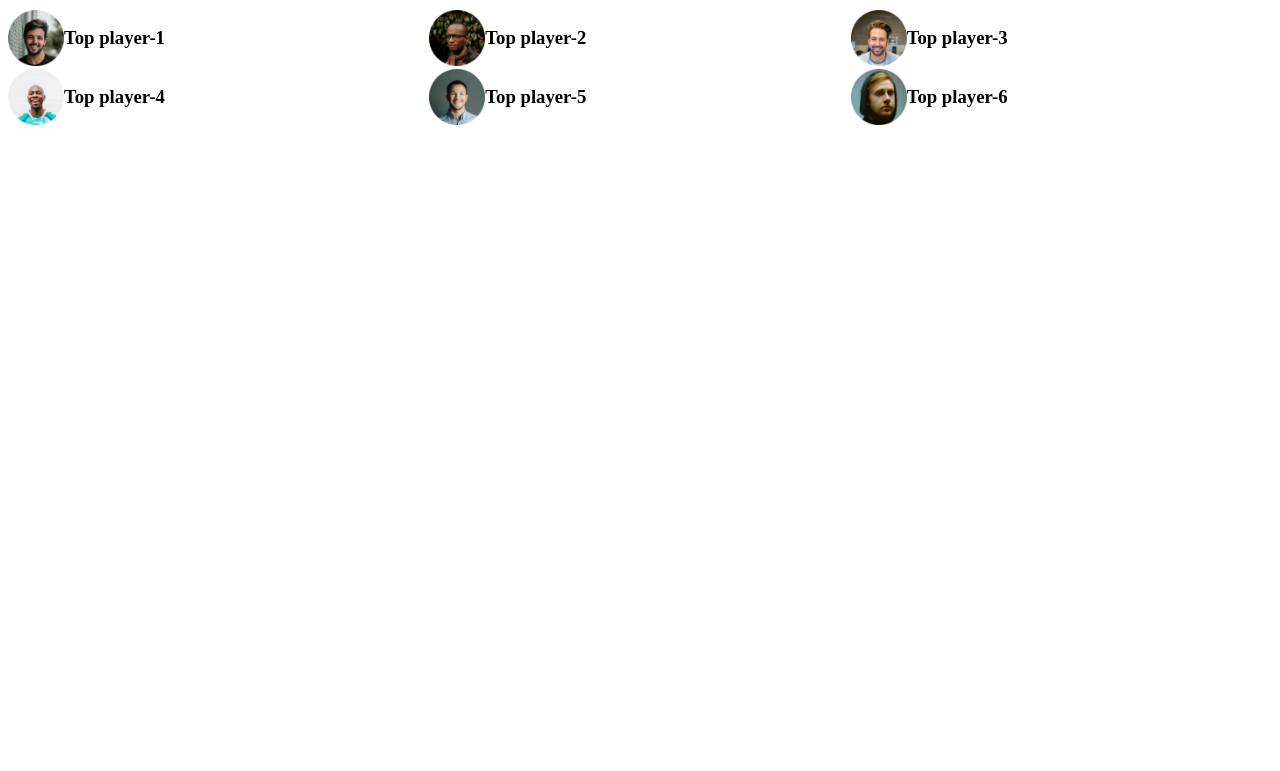
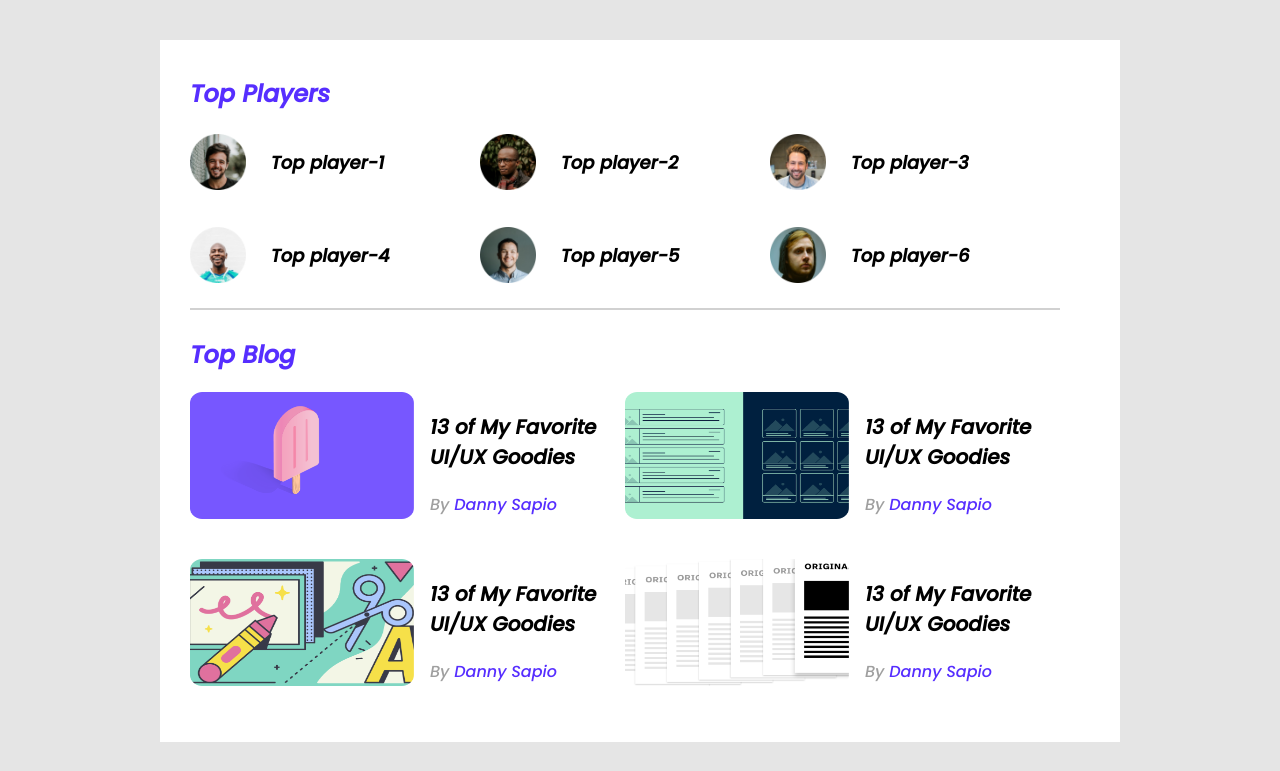
Before and after one commit to shahadat52/Leader-Bord, a plain HTML site: page index.html in a window 1280 px wide. Shown: the top 771 px of the page. Drawn offline with Linux system fonts and the light colour scheme.

Commit message:
two commit

```diff
--- a/index.html
+++ b/index.html
@@ -7,6 +7,11 @@
     <title>Leader Board</title>
     <!-- stylesheet -->
     <link rel="stylesheet" href="style.css">
+    <!--===font=== -->
+    <link rel="preconnect" href="https://fonts.googleapis.com">
+<link rel="preconnect" href="https://fonts.gstatic.com" crossorigin>
+<link href="https://fonts.googleapis.com/css2?family=Poppins:ital,wght@1,500&display=swap" rel="stylesheet">
+
 </head>
 <body>
     <!-- header start -->
@@ -16,33 +21,93 @@
     <!-- header end -->
     <main>
         <!-- top players and top blogs -->
-        <section>
+        <section class="container">
             <div class="top-players">
+                <h2 class="section-title">Top Players</h2>
                 <div class="players">
                     <div class="player">
                         <img src="images/players/player-1.png" alt="">
-                        <h3>Top player-1</h3>
+                        <h3 class="player-name">Top player-1</h3>
                     </div>
                     <div class="player">
                         <img src="images/players/player-2.png" alt="">
-                        <h3>Top player-2</h3>
+                        <h3 class="player-name">Top player-2</h3>
                     </div>
                     <div class="player">
                         <img src="images/players/player-3.png" alt="">
-                        <h3>Top player-3</h3>
+                        <h3 class="player-name">Top player-3</h3>
                     </div>
                     <div class="player">
                         <img src="images/players/player-4.png" alt="">
-                        <h3>Top player-4</h3>
+                        <h3 class="player-name">Top player-4</h3>
                     </div>
                     <div class="player">
                         <img src="images/players/player-5.png" alt="">
-                        <h3>Top player-5</h3>
+                        <h3 class="player-name">Top player-5</h3>
                     </div>
                     <div class="player">
                         <img src="images/players/player-6.png" alt="">
-                        <h3>Top player-6</h3>
+                        <h3 class="player-name">Top player-6</h3>
                     </div>
+                </div>
+            </div>
+            <hr class="line">
+
+            <!--====Top blogs start==== -->
+            <!--====Top blogs start==== -->
+            <div>
+                <div class="top-blog">
+                    <h2 class="section-title">Top Blog</h2>
+                    <div class="blogs">
+                        <article class="blog">
+                            <div class="thumnails">
+                                <img src="images/blogs/blog-1.png" alt="">
+                            </div>
+                            <div class="blog-info">
+                                <h3 class="blog-title">13 of My Favorite UI/UX Goodies</h3>
+                                <p class="author">By <a href="">Danny Sapio</a></p>
+                            </div>
+                        </article>
+                        <article class="blog">
+                            <div class="thumnails">
+                                <img src="images/blogs/blog-2.png" alt="">
+                            </div>
+                            <div class="blog-info">
+                                <h3 class="blog-title">13 of My Favorite UI/UX Goodies</h3>
+                                <p class="author">By <a href="">Danny Sapio</a></p>
+                            </div>
+                        </article>
+                        <article class="blog">
+                            <div class="thumnails">
+                                <img src="images/blogs/blog-3.png" alt="">
+                            </div>
+                            <div class="blog-info">
+                                <h3 class="blog-title">13 of My Favorite UI/UX Goodies</h3>
+                                <p class="author">By <a href="">Danny Sapio</a></p>
+                            </div>
+                        </article>
+                        <article class="blog">
+                            <div class="thumnails">
+                                <img src="images/blogs/blog-4.png" alt="">
+                            </div>
+                            <div class="blog-info">
+                                <h3 class="blog-title">13 of My Favorite UI/UX Goodies</h3>
+                                <p class="author">By <a href="">Danny Sapio</a></p>
+                            </div>
+                        </article>
+                    </div>
+                </div>
+            </div>
+        </section>
+        <!--====Latest Course====-->
+        <!--====Latest Course====-->
+        <section class="container">
+            <h2 class="section-title">Latest Courses</h2>
+            <div class="courses">
+                <div class="course">
+                    <img src="images/courses/course-1.png" alt="">
+                    <h2>React - The Complete Guide 2022</h2>
+                    <p> <a href="">Red Krokoff</a></p>
                 </div>
             </div>
         </section>
--- a/style.css
+++ b/style.css
@@ -1,12 +1,86 @@
+body{
+    background-color: #E5E5E5;
+    font-family: 'Poppins', sans-serif;
+}
+main{
+    display: flex;
+    flex-direction: column;
+    align-items: center;
+}
+.container{
+    background-color: #FFFFFF;
+    width: 870px;
+    padding: 33px 60px 42px 30px;
+    margin-top: 32px;
+}
+.section-title{
+    color: #562EFF;
+    font-size: 24px;
+    margin-top: 3px;
+}
 .players{
     display: grid;
     grid-template-columns: repeat(3, 1fr);
+    grid-row-gap: 30px;
 }
+
 .players img{
     height: 56px;
     width: 56px;
 }
+.player-name{
+    margin-left: 16px;
+    font-size: 18px;
+}
 .player{
     display: flex;
     align-items: center;
+    gap: 3%;
 }
+.top-players{
+    margin-bottom: 21px;
+}
+.line{
+    border: 1px solid #D1D1D1;
+    margin-bottom: 27px;
+}
+/* ====Top Blog style start==== */
+/* ====Top Blog style start==== */
+.blogs{
+    display: grid;
+    grid-template-columns: repeat(2, 1fr);
+    grid-row-gap: 26px;
+}
+.blog{
+    display: flex;
+}
+.blogs .thumnails img{
+    width: 224px;
+    height: 127px;
+}
+.blog-info{
+    margin-left: 16px;
+
+}
+.blog-title{
+    font-size: 20px;
+}
+.author{
+    font-size: 16px;
+    color:#9F9F9F;
+}
+.blogs a{
+    color:#562EFF ;
+    text-decoration: none;
+}
+.top-blogs{
+    display: grid;
+    grid-template-columns: repeat(2, 1fr);
+}
+/* ------------------------------
+         Courses style
+--------------------------------*/
+.courses .course img{
+    width: 266px;
+    height: 141px;
+}
```
